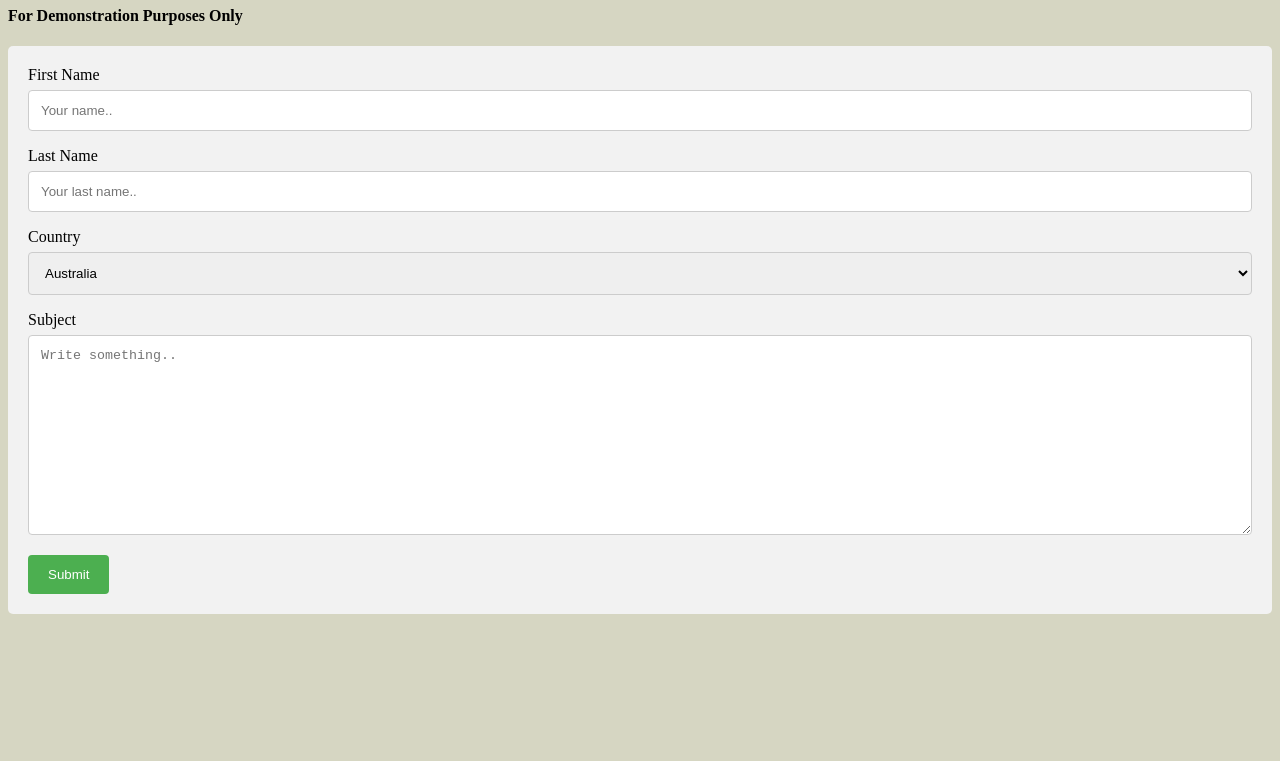
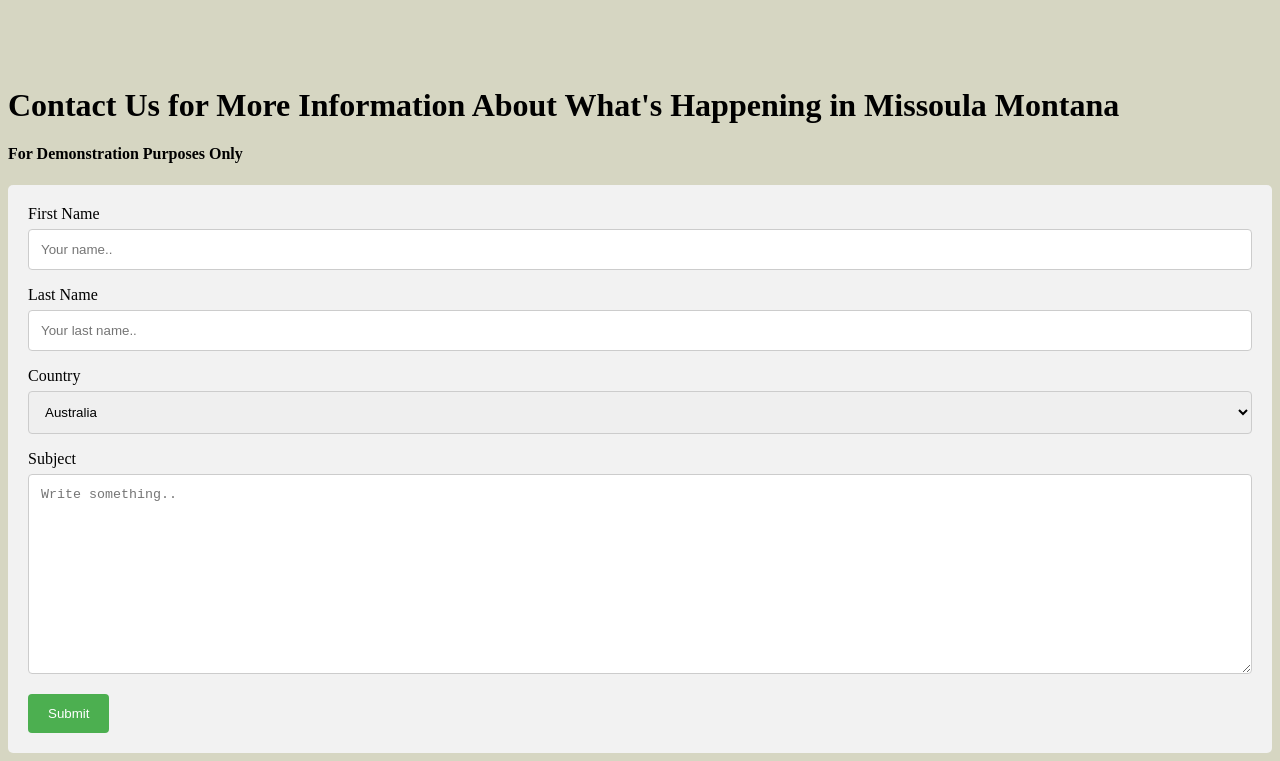
Before and after one commit to apriltrull/Google-maps-site-demo, a website: page src/public/contact.html in a window 1280 px wide. Shown: the part 73-834 px from the top of the page. Before the commit the page ends 800 px from the top, so only its background shows below. Drawn offline with Linux system fonts and the light colour scheme.

Commit message:
fixed margin on <h1> in contact page, changed title a little

```diff
--- a/src/public/contact.html
+++ b/src/public/contact.html
@@ -16,7 +16,7 @@
     <a href="contact.html">Contact</a>
   </div>
 
-   <h1>Contact Us for More Information About Missoula Montana</h1>
+   <h1 class = "title">Contact Us for More Information About What's Happening in Missoula Montana</h1>
    <h4>For Demonstration Purposes Only</h4>
   <div class="container">
    <form action="/action_page.php">
--- a/src/public/css/style.css
+++ b/src/public/css/style.css
@@ -77,6 +77,9 @@
   margin:0;
   margin-top:4em;
 }
+.title {
+  margin-top: 2em;
+}
 
 input[type=text], select, textarea {
     width: 100%;
```
